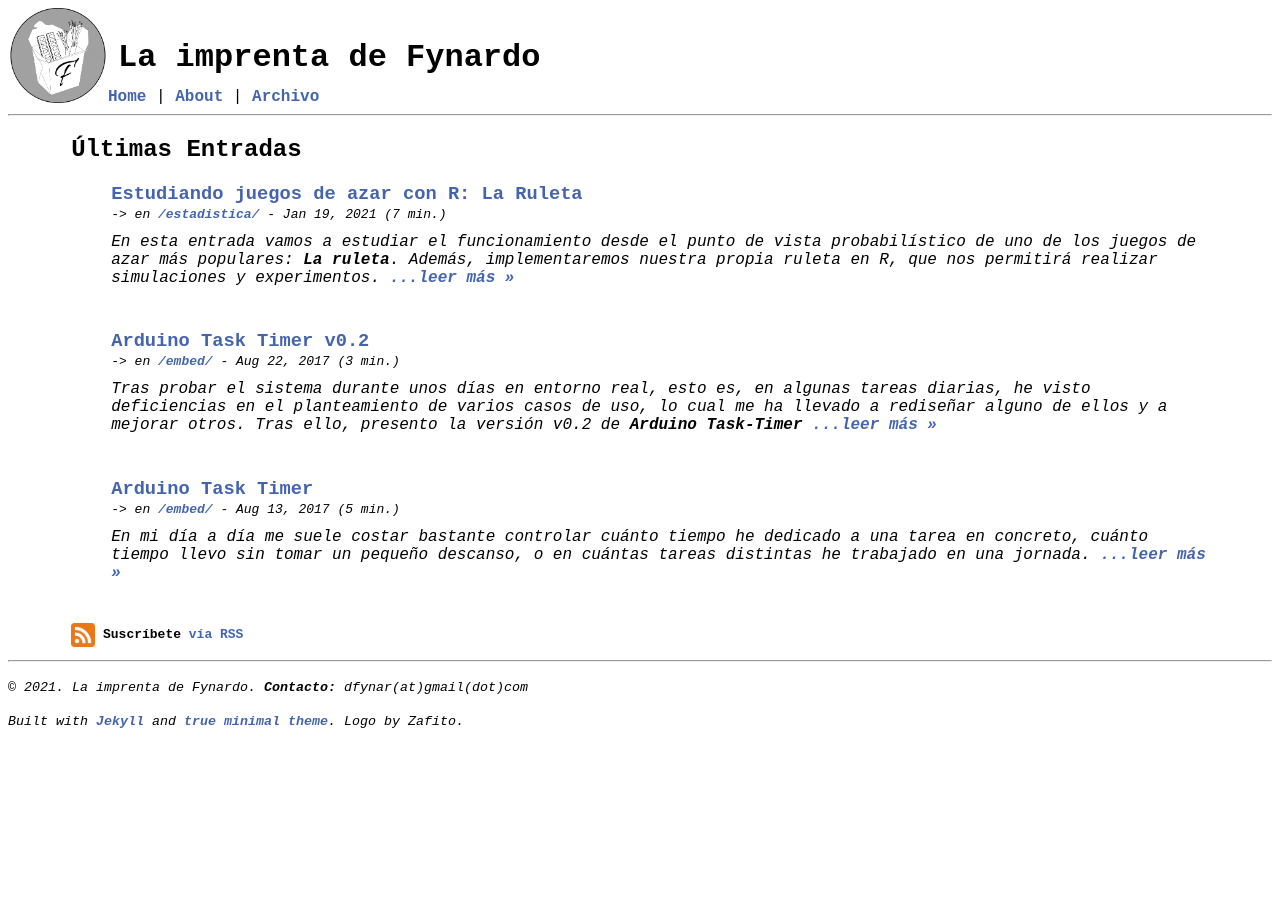
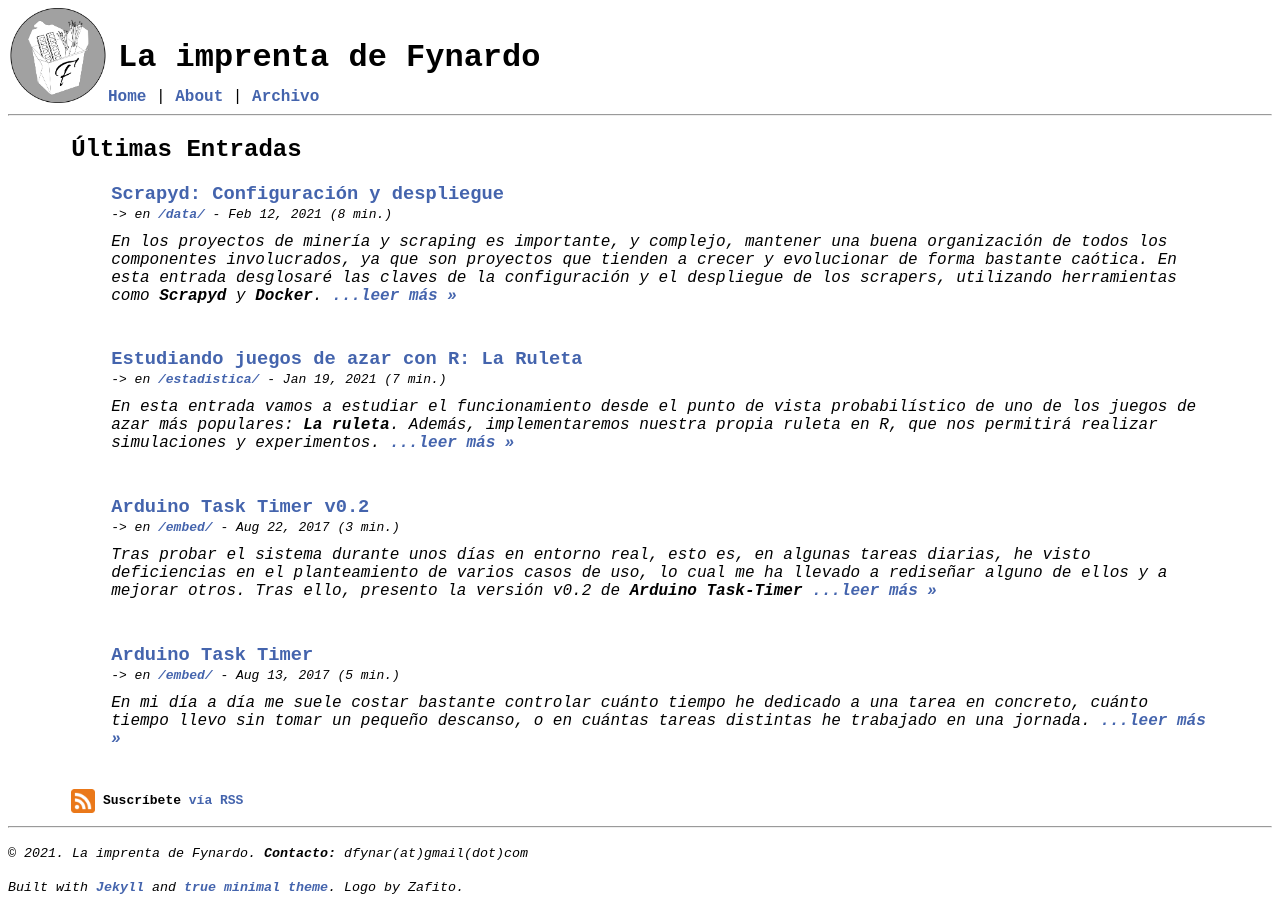
Before and after one commit to Fynardo/Fynardo.github.io, a Jekyll site: the page built from index.md, in a window 1280 px wide. Built offline with Jekyll 4.4.1, drawn with Linux system fonts in a browser that asks for light colours; some of the changed lines change nothing that is shown.

Commit message:
i forgot to move draft to _posts XD

````diff
--- /dev/null
+++ b/_posts/2021-02-12-scrapyd-configuracion-despliegue.md
@@ -0,0 +1,232 @@
+---
+layout: post
+title: Scrapyd&#58; Configuraci&oacute;n y despliegue
+category: data
+readtime: 8
+tags: datos, scrapers, scrapy, scrapyd, python, docker
+---
+
+
+En los proyectos de minería y *scraping* es importante, y complejo, mantener una buena organización de todos los componentes involucrados, ya que son proyectos que tienden a crecer y evolucionar de forma bastante caótica. En esta entrada desglosaré las claves de la configuración y el despliegue de los *scrapers*, utilizando herramientas como **Scrapyd** y **Docker**.
+
+<!-- excerpt-end -->
+
+### Contenido
+{: .no_toc}
+
+1. TOC
+{:toc}
+
+
+### Introducción
+
+El *scraping* es un proceso que, en su sentido más general, se utiliza para homogeneizar y centralizar información relativa a un tema concreto pero que se encuentra dispersa por todo Internet (tanto en ubicación como en formato). Entre los múltiples ejemplos o casos de uso donde el *scraping* es aplicable encontramos algunos tan dispares como recolectar información sobre actividades deportivas o el seguimiento de precios a lo largo del tiempo (vivienda, activos financieros, criptomonedas, etc.). Sin ir más lejos, nuestro querido [COVIB](https://t.me/cocasovideogamesbot) se ayuda de *scrapers* para obtener y completar información en algunas categorías. Como siempre, recordad que todo gran poder conlleva una gran responsabilidad, y desde luego el *scraping* no es una excepción, tal es el caso de la PS5 y su falta de *stock* [[1]](#ref-ps5-scalping).
+
+**Scrapy** [[2]](#ref-intro-scrapy) es una de las librerías de *scraping* web más conocidas, implementada en Python bajo licencia *open source* y mantenida principalmente por la empresa [scrapinghub](https://www.scrapinghub.com/). La ventaja principal de utilizar una herramienta como ésta es que nos permite centrarnos exclusivamente en la extracción de los datos, así, podemos delegar toda la gestión de errores, *logs*, *proxies*, balanceo y demás lógica en la propia librería.
+
+Durante la redacción de esta entrada, scrapinghub anunció un [*rebrand*](https://www.zyte.com/blog/scrapinghub-is-now-zyte/), actualizando su nombre e imagen corporativa. Ahora es conocida como [**zyte**](https://www.zyte.com/).
+{: .post-info-box}
+
+Si eres un neófito en el mundo del *scraping* y, en concreto, en el funcionamiento de *scrapy*, existen múltiples recursos que quizá te interesen, no te llevará mucho tiempo revisarlos y te darán una buena base ([[3]](#ref-intro-tutorial), [[4]](#ref-intro-quotesbot), [[5]](#ref-intro-intro)).
+
+Recuerda que es muy importante respetar lo máximo posible aquellas webs que vamos a *scrapear*, acatando siempre las restricciones impuestas, como por ejemplo timeouts, secciones restringidas y otras condiciones similiares. Normalmente éstas están definidas en el fichero **robots.txt**.
+{: .post-alert-box}
+
+En las siguientes secciones vamos a ver como crear un proyecto de *scrapy* listo para ser desplegado en *scrapyd*, así
+como la configuración y *dockerización* de este último.
+
+### Scrapy
+
+Por descontado, el primer requisito para un despliegue es tener algo que desplegar. La forma más cómoda de crear un proyecto en el caso de *scrapy* (llamémosle *myproject*) es utilizar la opción **startproject**, que crea e inicializa todos los ficheros necesarios para que el proyecto sea totalmente funcional.
+
+```Console
+scrapy startproject myproject
+```
+{: .post-code-chunk}
+
+La estructura resultante será similar a la siguiente:
+
+<pre>
+ myproject/
+    scrapy.cfg
+    myproject/
+       __init__.py
+       items.py
+       middlewares.py
+       pipelines.py
+       settings.py
+       spiders/
+          __init__.py
+</pre>
+
+Dentro del directorio raíz *myproject* encontramos el fichero *scrapy.cfg*, utilizado para la configuración de despliegue (lo trataremos en la sección de [empaquetado](#empaquetado)), y el subdirectorio *myproject*, que contiene todo el código de las *spiders*, así como las *pipelines*, *middlewares* y demás componentes compartidos del proyecto. Es una estructura muy común en Python, donde es habitual que el proyecto y el directorio que contiene el código tengan el mismo nombre [[6]](#ref-proj-struct).
+
+
+### Scrapyd
+
+**Scrapyd** es un servicio que permite alojar y ejecutar nuestras *spiders*, expone un API JSON [[7]](#ref-scrapyd-api) mediante el cual podremos controlarlo. La instalación sigue el mismo proceso que cualquier otra librería de Python,
+
+```Console
+pip install scrapy
+```
+{: .post-code-chunk}
+
+y su ejecución es directa con un simple
+
+```Console
+scrapyd
+```
+{: .post-code-chunk}
+
+Existe otra posibilidad para desplegar *spiders*, **scrapy cloud** [[8]](#ref-scrapy-cloud), un servicio de pago ofrecido por ScrapingHub (ahora zyte), la empresa que mantiene scrapy. Un detalle interesante de este servicio es que la configuración utilizada en scrapyd es totalmente compatible con scrapy-cloud.
+{: .post-info-box}
+
+Por defecto, *scrapyd* se lanza en el puerto 6800, donde además de encontrar el API podemos acceder a una interfaz web que nos permite monitorizar el estado de los proyectos y consultar *logs* de ejecuciones pasadas. La Figura 1 muestra una captura de ejemplo de esta interfaz.
+
+<figure>
+  <img src="{{ site.url }}/assets/2021-02-12/scrapyd.png" class="post-content-image"/>
+  <figcaption>Figura 1: Ejemplo de la interfaz web de scrapyd.</figcaption>
+</figure>
+{: .post-content-image-caption #fig-1}
+
+#### API
+En la Figura 1 también puede verse como la propia web avisa de que su funcionalidad no es completa, limitándose a proveer un servicio de monitorización básica, es decir, admite un subconjunto de las peticiones GET del API. El resto de peticiones habrá que realizarlas a mano, en la documentación hay ejemplos para todos los *endpoint* detallados utilizando [**curl**](https://curl.se/), dejo a continuación algunos casos de uso habituales:
+
+* **addversion**: Añade un nuevo proyecto (o una nueva versión de un proyecto ya existente):
+
+```Console
+curl http://localhost:6800/addversion.json -F project=myproject -F version=r23 -F egg=@myproject.egg
+```
+{: .post-code-chunk}
+
+* **schedule**: Ejecuta un nuevo trabajo de *scraping*
+
+```Console
+curl http://localhost:6800/schedule.json -d project=myproject -d spider=myspider
+```
+{: .post-code-chunk}
+
+* **listjobs**: Devuelve la lista de trabajos, organizados en función de su estado (pendientes, ejecutando y finalizados)
+
+```Console
+curl http://localhost:6800/listjobs.json?project=myproject
+```
+{: .post-code-chunk}
+
+* **listprojects**: Devuelve la lista de proyectos registrados en el servicio
+
+```Console
+curl http://localhost:6800/listprojects.json
+```
+{: .post-code-chunk}
+
+
+Sin ninguna sorpresa, con las peticiones GET solicitamos información y con las peticiones POST la añadimos (quizá en el caso de *schedule* esta afirmación sea un poco más difusa, si bien es cierto que este es un motivo de discusión habitual sobre
+REST, donde los métodos HTTP no siempre son capaces de adaptarse a la perfección a la naturaleza de la operación que se
+realiza [[9]](#ref-rest-1), [[10]](#ref-rest-2)). Fíjate también en que todas las peticiones tienen como destino
+*localhost*, si planteas desplegar *scrapyd* en otra máquina (un VPS, NAS o similar) recuerda apuntar a la dirección
+correcta. Veremos como configurar *scrapyd* en [configuración](#configuración).
+
+#### Scrapyd-client
+
+Para facilitar un poco las tareas, tanto las peticiones al API como el empaquetado y despliegue de los proyectos, o si no os lleváis bien con *curl*, es posible utilizar **scrapyd-client**
+[[11]](#ref-scrapyd-client). Se trata de una sencilla librería mantenida por la comunidad de *scrapy* (aunque, si se me permite la observación, un poco abandonada) que implementa las llamadas al API y permite ejecutarlas mediante una interfaz en línea de comandos.
+
+#### Empaquetado
+
+Independientemente de la forma de trabajar preferida de cada uno, *addversion* involucra el uso de un fichero **.egg** [[12]](#ref-python-egg), un formato de distribución para paquetes de Python, similar a lo que sería *jar* en *Java*. No son difíciles de generar si el proyecto está bien formado (cosa que tenemos garantizada al haber utilizado *startproject* antes) y disponemos de un fichero [*setup.py*](https://docs.python.org/3/distutils/setupscript.html). Sin embargo, si ya pensábamos utilizar *scrapyd-client* no hay mayor problema, ya que éste incluye la utilidad **scrapyd-deploy**, que además de generar el fichero *.egg*, realizará la petición correspondiente al API (*addversion*) para subir la nueva versión del proyecto de forma automática.
+
+Bien, para que *scrapyd-deploy* funcione, debe ser ejecutado desde el directorio raíz del proyecto (al mismo nivel que el fichero *scrapy.conf* que
+vimos en la [introducción](#scrapy)). Esto se debe a que, entre otras cosas, de ese fichero leerá la URL donde está
+alojado *scrapyd* (localhost:6800 por defecto) y el nombre del proyecto que vamos a desplegar. Si *scrapyd* está en
+otro lugar, es decir, una máquina o puerto distinto, es necesario realizar los cambios pertinentes en el fichero de
+configuración del proyecto.
+
+#### Configuración
+
+Por último, la configuración de *scrapyd* se gestiona mediante el fichero *scrapyd.conf* [[13]](#ref-scrapyd-conf), el
+cual es necesario crear si queremos sobreescribir alguna de las propiedades por defecto. Es posible configurar multitud
+de parámetros pero quizá los más habituales son los siguientes:
+
+* **http\_port**: Puerto TCP donde el servicio escucha (6800 por defecto)
+* **bind\_address**: Interfaz en la que el servicio escucha (localhost por defecto)
+* **max\_proc**: Número máximo de procesos simultáneos de *scrapy* (0 por defecto, lo que significa que utiliza 1
+  proceso por CPU)
+* **egs\_dir**: Ruta del directorio donde se almacenarán los ficheros .egg de cada proyecto
+* **logs\_dir**: Ruta del directorio donde se almacenarán los logs de las ejecuciones
+
+Los valores por defecto de todos los campos pueden consultarse en la
+[documentación](https://scrapyd.readthedocs.io/en/stable/config.html#example-configuration-file), donde podemos ver
+que, además de estos y otros parámetros, es posible especificar servicios personalizados para cada uno de los
+*endpoints* del API.
+
+
+### Scrapyd y Docker
+
+Como todo servicio que se precie, siempre es interesante *dockerizarlo* para ganar un poco de fluidez. En el caso de
+*scrapyd* es fácil de conseguir, realmente no tiene dependencias. Lo único que debemos hacer es instalar Python,
+instalar el propio *scrapyd* y copiar el fichero de configuración al contenedor. Por ejemplo, podríamos escribir un
+Dockerfile como el siguiente:
+
+
+```Docker
+FROM ubuntu:20.04
+
+RUN apt-get update
+RUN apt-get install -y python3-dev python3-pip
+RUN apt-get clean && rm -rf /var/lib/apt/lists/*
+
+RUN pip3 install scrapyd
+
+COPY ./scrapyd.conf /etc/scrapyd/
+
+EXPOSE 6800
+CMD ["scrapyd"]
+```
+{: .post-code-chunk}
+
+Puedes dejar los valores por defecto de *scrapyd.conf* sin problema, pero recuerda configurar el *bind\_address* a la
+dirección 0.0.0.0 para que *docker* pueda conectarse con *scrapyd*.
+{: .post-info-box}
+
+Con esto, el proceso para arrancar el contenedor es el habitual:
+
+```Console
+docker build --pull --rm -t fynardo:scrapyd .
+docker run -p 6800:6800 fynardo:scrapyd
+```
+{: .post-code-chunk}
+
+
+### Conclusión
+
+En esta entrada hemos visto cómo utilizar y configurar *scrapyd*, un servicio que nos permite centralizar la gestión y ejecución de
+todos nuestros proyectos de *scraping*. Además hemos visto cómo desplegarlo utilizando *docker*.
+
+### Referencias
+[1] An analysis of the $143 million PS5 Scalping Market, [dev.to](https://dev.to/driscoll42/an-analysis-of-the-143-million-ps5-scalping-market-414d)
+{: #ref-ps5-scalping}
+[2] web oficial scrapy , [scrapy.org](https://scrapy.org)
+{: #ref-intro-scrapy}
+[3] tutorial scrapy, [docs.scrapy.org](https://docs.scrapy.org/en/latest/intro/tutorial.html)
+{: #ref-intro-tutorial}
+[4] scrapy quotesbot, [github.com](https://github.com/scrapy/quotesbot)
+{: #ref-intro-quotesbot}
+[5] Introduction to scrapy, [pythongasm.com](https://www.pythongasm.com/introduction-to-scrapy/)
+{: #ref-intro-intro}
+[6] Structuring Your Project, [python-guide.org](https://docs.python-guide.org/writing/structure/)
+{: #ref-proj-struct}
+[7] Scrapyd API Docs, [readthedocs.io](https://scrapyd.readthedocs.io/en/stable/api.html)
+{: #ref-scrapyd-api}
+[8] Scrapy Cloud, [zyte.com](https://www.zyte.com/scrapy-cloud/)
+{: #ref-scrapy-cloud}
+[9] What are the drawbacks of REST?, [wisdomofganesh.com](http://wisdomofganesh.blogspot.com/2013/05/what-are-drawbacks-of-rest.html)
+{: #ref-rest-1}
+[10] REST API and POST method, [stackoverflow.com](https://stackoverflow.com/questions/19843480/s3-rest-api-and-post-method/19844272#19844272)
+{: #ref-rest-2}
+[11] Scrapyd-Client [github.com](https://github.com/scrapy/scrapyd-client)
+{: #ref-scrapyd-client}
+[12] Python egg, [wiki.python.org](https://wiki.python.org/moin/egg)
+{: #ref-python-egg}
+[13] Scrapyd Configuration file, [readthedocs.io](https://scrapyd.readthedocs.io/en/stable/config.html)
+{: #ref-scrapyd-conf}
--- a/assets/css/style.css
+++ b/assets/css/style.css
@@ -4,8 +4,6 @@
 
 header img {
     float: left;
-    width: 150px;
-    height: 150px;
     width: 100px;
     height: 95px;
 }
````
